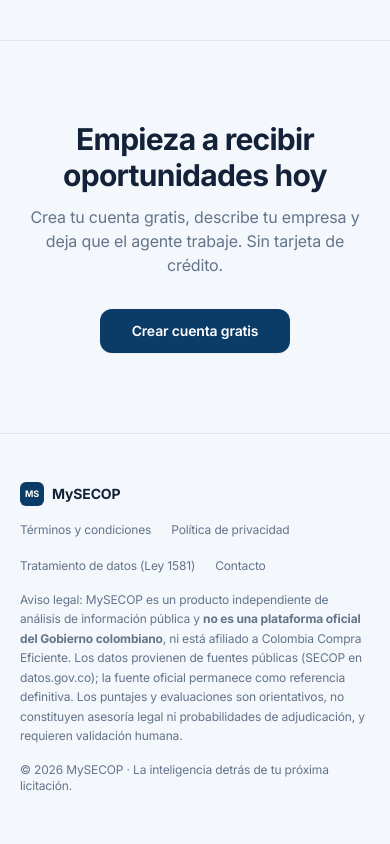
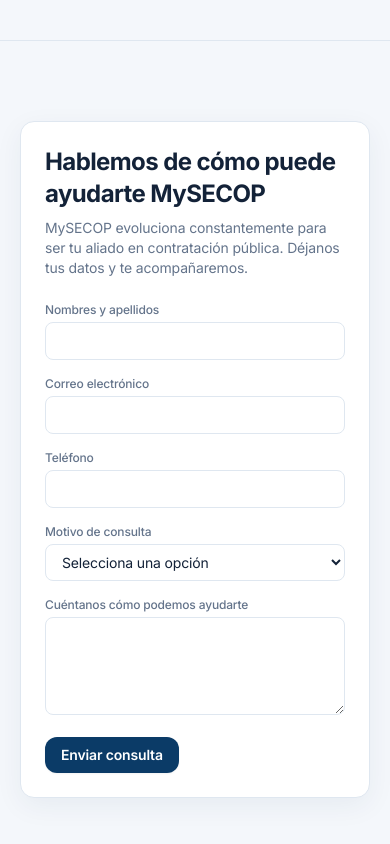
Before and after one commit to JCGarcia25/licitaia, a Next.js app in the folder frontend/: page / in a window 390 px wide. Shown: the part 7400-8244 px from the top of the page. Built offline with nearby package versions, Linux system fonts and the light colour scheme; no server answers.

Commit message:
feat: agregar formulario de contacto al landing

```diff
--- a/frontend/app/page.tsx
+++ b/frontend/app/page.tsx
@@ -2,6 +2,7 @@
 import Link from "next/link";
 import { Button } from "@/components/ui";
 import { ThemeToggle } from "@/components/theme";
+import { ContactForm } from "@/components/contact-form";
 
 // Keep the public landing out of the static client-provider fallback. The
 // private dashboard remains under /app and keeps its authentication guard.
@@ -259,6 +260,16 @@ export default function Landing() {
         </div>
       </section>
 
+      <section id="contacto" className="border-b border-base py-20">
+        <div className="mx-auto max-w-3xl px-5">
+          <div className="surface-card shadow-card p-6 sm:p-8">
+            <h2 className="text-2xl font-bold tracking-tight">Hablemos de cómo puede ayudarte MySECOP</h2>
+            <p className="text-muted mt-2 text-sm">MySECOP evoluciona constantemente para ser tu aliado en contratación pública. Déjanos tus datos y te acompañaremos.</p>
+            <ContactForm />
+          </div>
+        </div>
+      </section>
+
       {/* ---------- 8. Registro gratuito ---------- */}
       <section className="py-20">
         <div className="mx-auto max-w-3xl px-5 text-center">
@@ -284,7 +295,7 @@ export default function Landing() {
               <a href="#" className="hover:text-teal">Términos y condiciones</a>
               <a href="#" className="hover:text-teal">Política de privacidad</a>
               <a href="#" className="hover:text-teal">Tratamiento de datos (Ley 1581)</a>
-              <a href="#" className="hover:text-teal">Contacto</a>
+              <a href="#contacto" className="hover:text-teal">Contacto</a>
             </nav>
           </div>
           <p className="max-w-3xl leading-relaxed">
--- /dev/null
+++ b/frontend/components/contact-form.tsx
@@ -0,0 +1,43 @@
+"use client";
+
+import { FormEvent, useState } from "react";
+import { api } from "@/lib/api";
+import { Button, Field, Input, Select, Textarea } from "@/components/ui";
+
+export function ContactForm() {
+  const [form, setForm] = useState({ nombre: "", email: "", telefono: "", motivo: "", mensaje: "" });
+  const [estado, setEstado] = useState<"idle" | "enviando" | "enviado" | "error">("idle");
+  const [detalle, setDetalle] = useState("");
+  const update = (key: keyof typeof form, value: string) => setForm((prev) => ({ ...prev, [key]: value }));
+
+  async function enviar(event: FormEvent) {
+    event.preventDefault();
+    setEstado("enviando");
+    setDetalle("");
+    try {
+      const result = await api<{ correo_entregado: boolean; nota?: string | null }>("/api/contact", {
+        method: "POST",
+        body: JSON.stringify(form),
+      });
+      setEstado("enviado");
+      setDetalle(result.correo_entregado ? "Recibimos tu mensaje. Te responderemos pronto." : (result.nota || "Recibimos tu mensaje y lo registramos correctamente."));
+    } catch (error) {
+      setEstado("error");
+      setDetalle(error instanceof Error ? error.message : "No fue posible enviar el mensaje.");
+    }
+  }
+
+  if (estado === "enviado") {
+    return <div className="rounded-xl border border-teal/40 bg-teal/10 p-5 text-sm text-teal">{detalle}</div>;
+  }
+
+  return <form onSubmit={enviar} className="mt-6 grid gap-4 sm:grid-cols-2">
+    <Field label="Nombres y apellidos"><Input required minLength={2} value={form.nombre} onChange={(e) => update("nombre", e.target.value)} /></Field>
+    <Field label="Correo electrónico"><Input required type="email" value={form.email} onChange={(e) => update("email", e.target.value)} /></Field>
+    <Field label="Teléfono"><Input required type="tel" inputMode="tel" value={form.telefono} onChange={(e) => update("telefono", e.target.value)} /></Field>
+    <Field label="Motivo de consulta"><Select required value={form.motivo} onChange={(e) => update("motivo", e.target.value)}><option value="">Selecciona una opción</option><option>Conocer MySECOP</option><option>Licencia corporativa</option><option>Soporte o reporte de error</option><option>Sugerencia de mejora</option><option>Otro</option></Select></Field>
+    <div className="sm:col-span-2"><Field label="Cuéntanos cómo podemos ayudarte"><Textarea required minLength={10} rows={4} value={form.mensaje} onChange={(e) => update("mensaje", e.target.value)} /></Field></div>
+    {estado === "error" ? <p className="text-xs text-red-500 sm:col-span-2">{detalle}</p> : null}
+    <div className="sm:col-span-2"><Button type="submit" disabled={estado === "enviando"}>{estado === "enviando" ? "Enviando…" : "Enviar consulta"}</Button></div>
+  </form>;
+}
```
Also changed, not shown: 2 other files (tests, documents, lock files or other folders).
